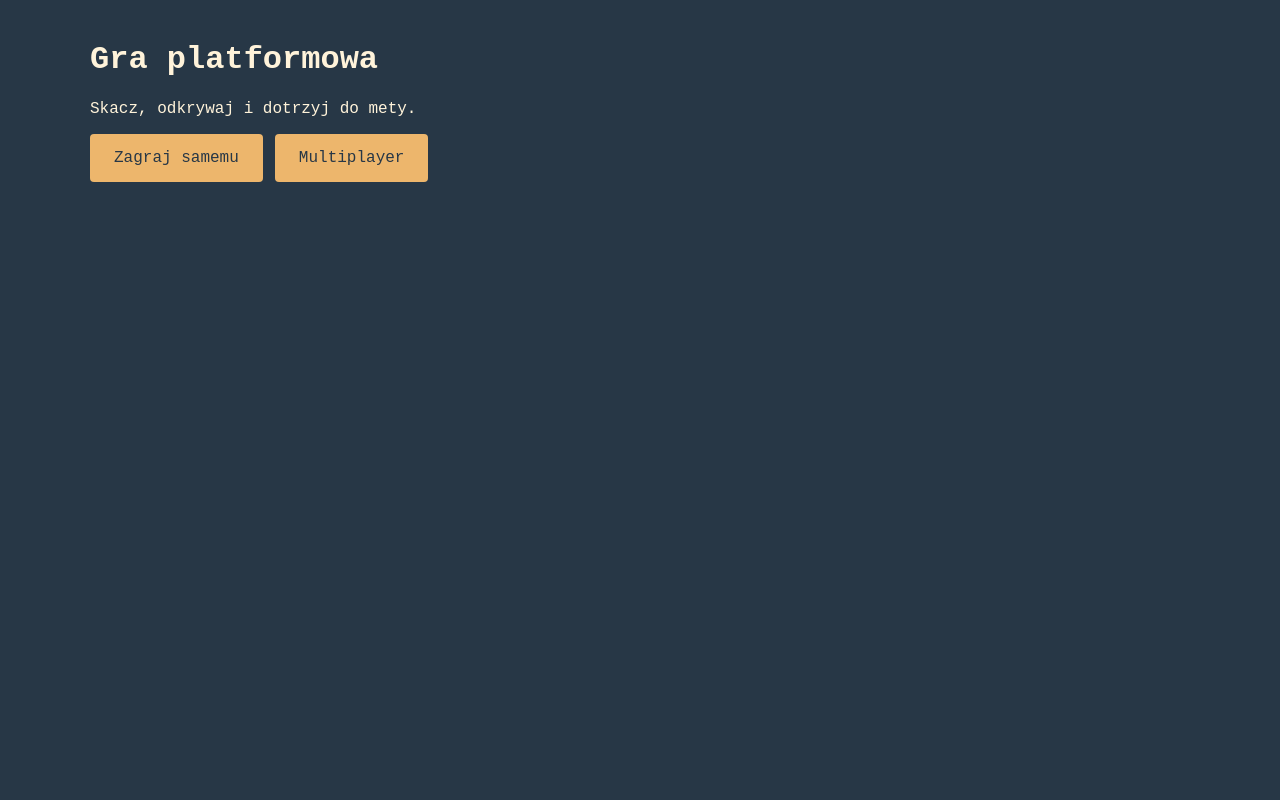
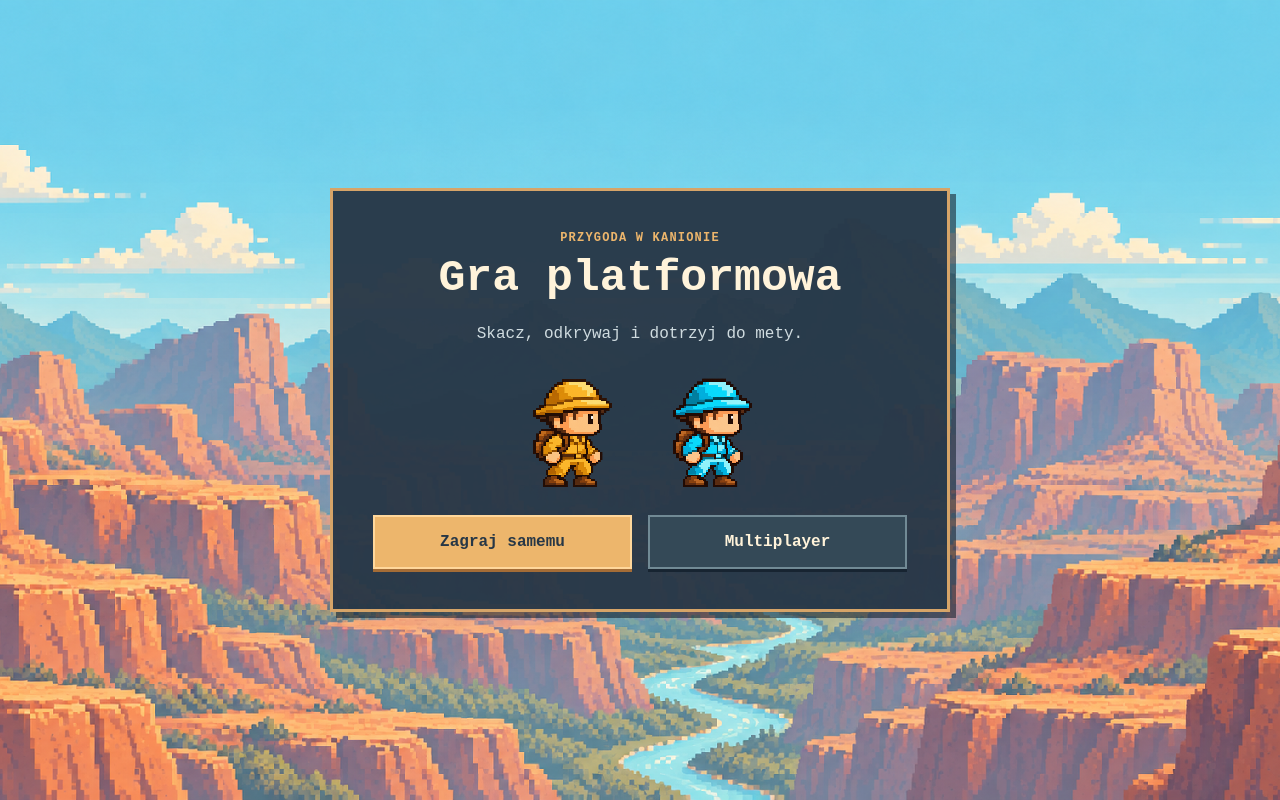
Before and after one commit to wtswistak/hophop, a React (Vite) app in the folder apps/web/: page / in a window 1280 px wide. Built offline with nearby package versions, Linux system fonts and the light colour scheme.

Commit message:
feat(web): style menu and lobbies with pixel canyon theme

```diff
--- a/apps/web/src/App.tsx
+++ b/apps/web/src/App.tsx
@@ -25,12 +25,11 @@ export function App() {
   return (
     <main
       className={
-        screen === 'local' || typeof screen === 'object' ? 'playing' : undefined
+        screen === 'local' || typeof screen === 'object'
+          ? 'playing'
+          : 'menu-screen'
       }
     >
-      {typeof screen === 'string' && screen !== 'local' && (
-        <h1>Gra platformowa</h1>
-      )}
       {screen === 'home' && (
         <HomeMenu
           onLocal={() => setScreen('local')}
--- a/apps/web/src/components/HomeMenu.tsx
+++ b/apps/web/src/components/HomeMenu.tsx
@@ -1,3 +1,6 @@
+import goldExplorer from '../game/assets/explorer-gold.png';
+import blueExplorer from '../game/assets/explorer-blue.png';
+
 export function HomeMenu({
   onLocal,
   onMultiplayer,
@@ -6,12 +9,20 @@ export function HomeMenu({
   onMultiplayer: () => void;
 }) {
   return (
-    <>
-      <p>Skacz, odkrywaj i dotrzyj do mety.</p>
+    <section className="menu-panel home-menu" aria-labelledby="home-title">
+      <p className="menu-eyebrow">Przygoda w kanionie</p>
+      <h1 id="home-title">Gra platformowa</h1>
+      <p className="menu-intro">Skacz, odkrywaj i dotrzyj do mety.</p>
+      <div className="menu-explorers" aria-hidden="true">
+        <img src={goldExplorer} alt="" width={128} height={128} />
+        <img src={blueExplorer} alt="" width={128} height={128} />
+      </div>
       <div className="menu-actions">
         <button onClick={onLocal}>Zagraj samemu</button>
-        <button onClick={onMultiplayer}>Multiplayer</button>
+        <button className="button-secondary" onClick={onMultiplayer}>
+          Multiplayer
+        </button>
       </div>
-    </>
+    </section>
   );
 }
--- a/apps/web/src/main.tsx
+++ b/apps/web/src/main.tsx
@@ -2,6 +2,7 @@ import { StrictMode } from 'react';
 import { createRoot } from 'react-dom/client';
 import { App } from './App';
 import './styles.css';
+import './menu.css';
 const root = document.getElementById('root');
 if (!root) throw new Error('Missing root element');
 createRoot(root).render(
--- /dev/null
+++ b/apps/web/src/menu.css
@@ -0,0 +1,277 @@
+main.menu-screen,
+main.playing:has(.session-status--waiting) {
+  position: relative;
+  isolation: isolate;
+  box-sizing: border-box;
+  min-height: 100dvh;
+}
+main.menu-screen::before,
+main.playing:has(.session-status--waiting)::before {
+  content: '';
+  position: fixed;
+  inset: 0;
+  z-index: -1;
+  background: #273746 url('./game/assets/canyon-background.png') center / cover;
+  image-rendering: pixelated;
+}
+main.menu-screen {
+  max-width: 920px;
+  display: flex;
+  align-items: center;
+  justify-content: center;
+}
+.menu-panel {
+  box-sizing: border-box;
+  width: 100%;
+  padding: clamp(20px, 4vw, 40px);
+  background: #273746f5;
+  border: 3px solid #d6a468;
+  box-shadow: 6px 6px 0 #17243199;
+}
+.menu-panel h1 {
+  margin: 8px 0 16px;
+  font-size: clamp(1.8rem, 5vw, 2.8rem);
+  line-height: 1.15;
+  text-wrap: balance;
+}
+.menu-panel h2 {
+  margin: 0;
+  font-size: 1.1rem;
+}
+.menu-eyebrow {
+  margin: 0;
+  color: #edb66c;
+  font-size: 0.75rem;
+  font-weight: bold;
+  letter-spacing: 0.1em;
+  text-transform: uppercase;
+}
+.menu-intro {
+  margin: 0;
+  color: #d0dce0;
+  line-height: 1.65;
+  max-width: 56ch;
+}
+.menu-panel button {
+  border: 2px solid #ffd79b;
+  border-radius: 0;
+  font-weight: bold;
+  box-shadow: 0 3px 0 #a46c36;
+}
+.menu-panel .button-secondary,
+.game-header .button-secondary {
+  background: #344957;
+  color: #fff3da;
+  border-color: #718a95;
+  box-shadow: 0 3px 0 #172431;
+}
+@media (hover: hover) {
+  .menu-panel button:not(:disabled):hover {
+    background: #ffd79b;
+    color: #273746;
+  }
+}
+.menu-panel button:not(:disabled):active {
+  box-shadow: none;
+  transform: translateY(2px);
+}
+.menu-panel input:focus-visible {
+  outline: 3px solid #fff3da;
+  outline-offset: 3px;
+}
+.home-menu {
+  max-width: 620px;
+  text-align: center;
+}
+.home-menu .menu-intro {
+  margin-inline: auto;
+}
+.menu-explorers {
+  display: flex;
+  justify-content: center;
+  gap: 12px;
+  margin: 20px 0;
+}
+.menu-explorers img,
+.lobby-players img {
+  image-rendering: pixelated;
+  object-fit: contain;
+}
+.home-menu .menu-actions {
+  display: grid;
+  grid-template-columns: repeat(2, minmax(0, 1fr));
+  gap: 16px;
+}
+.home-menu .menu-actions button {
+  padding: 16px 12px;
+}
+.lobby-heading,
+.lobby-list-heading {
+  display: flex;
+  align-items: center;
+  justify-content: space-between;
+  gap: 16px;
+  flex-wrap: wrap;
+}
+.lobby-heading h1 {
+  margin-bottom: 0;
+}
+.lobby-browser > .menu-intro {
+  margin-top: 20px;
+}
+.lobby-setup {
+  display: flex;
+  align-items: center;
+  gap: 24px;
+  flex-wrap: wrap;
+  padding: 24px 0;
+}
+.lobby-setup .nickname-field {
+  flex: 1;
+  min-width: min(220px, 100%);
+  margin: 0;
+}
+.lobby-setup input {
+  width: 100%;
+}
+.field-hint {
+  color: #b3c7d0;
+  font-size: 0.8rem;
+  line-height: 1.5;
+}
+.lobby-list-heading {
+  padding-top: 24px;
+  border-top: 1px solid #718a95;
+}
+.lobby-browser .lobby-list {
+  margin: 16px 0 0;
+}
+.lobby-browser .lobby-list li {
+  margin: 0;
+  padding: 16px 0;
+  border-bottom: 1px solid #506876;
+}
+.lobby-room {
+  display: flex;
+  flex-direction: column;
+  gap: 6px;
+  min-width: 0;
+  overflow-wrap: anywhere;
+}
+.lobby-room > span {
+  color: #b3c7d0;
+  font-size: 0.8rem;
+}
+.lobby-empty {
+  padding: 24px 0;
+  margin: 0;
+  color: #b3c7d0;
+  line-height: 1.65;
+}
+.lobby-feedback {
+  padding: 16px;
+  margin: 20px 0;
+  background: #344957;
+  border-left: 3px solid #edb66c;
+  line-height: 1.65;
+}
+.menu-panel [role='alert'] {
+  color: #ffd1ba;
+  border-color: #e99e7f;
+}
+main.playing:has(.session-status--waiting) {
+  height: auto;
+  max-width: 920px;
+}
+main.playing:has(.session-status--waiting) .game-header p {
+  display: none;
+}
+.session-status--waiting.menu-panel {
+  display: block;
+  overflow: visible;
+  flex-shrink: 0;
+  margin-block: auto;
+  font-size: 1rem;
+}
+.session-status--waiting .menu-heading {
+  margin-bottom: 24px;
+}
+.session-status--waiting .menu-intro {
+  margin-top: 16px;
+}
+.session-status--waiting > label {
+  display: flex;
+  align-items: center;
+  flex-wrap: wrap;
+  gap: 12px;
+}
+.session-status--waiting input {
+  width: 170px;
+  min-height: 44px;
+  margin: 0;
+  padding: 8px;
+}
+.session-status--waiting > [role='status'],
+.session-status--waiting > [role='alert'] {
+  margin-top: 16px;
+  line-height: 1.65;
+}
+.session-status--waiting .lobby-players {
+  display: grid;
+  grid-template-columns: repeat(2, minmax(0, 1fr));
+  gap: 20px;
+  margin: 24px 0;
+}
+.session-status--waiting .lobby-players li {
+  display: flex;
+  align-items: center;
+  gap: 12px;
+  min-width: 0;
+  margin: 0;
+  padding-block: 16px;
+  border-block: 1px solid #718a95;
+}
+.lobby-player-details {
+  display: flex;
+  flex-direction: column;
+  gap: 6px;
+  min-width: 0;
+  overflow-wrap: anywhere;
+}
+.lobby-players img {
+  flex-shrink: 0;
+}
+.player-readiness {
+  color: #edb66c;
+  font-size: 0.8rem;
+}
+.player-readiness--ready {
+  color: #99e0db;
+}
+.session-status--waiting .lobby-player-empty {
+  flex-direction: column;
+  justify-content: center;
+  align-items: flex-start;
+}
+@media (max-width: 540px) {
+  .home-menu .menu-actions,
+  .session-status--waiting .lobby-players {
+    grid-template-columns: 1fr;
+  }
+  .lobby-setup > button {
+    width: 100%;
+  }
+  .menu-explorers img {
+    width: 100px;
+    height: 100px;
+  }
+}
+@media (max-height: 500px) and (min-width: 541px) {
+  .home-menu .menu-explorers {
+    margin: 8px 0;
+  }
+  .home-menu .menu-explorers img {
+    width: 80px;
+    height: 80px;
+  }
+}
--- a/apps/web/src/network/MultiplayerStatus.tsx
+++ b/apps/web/src/network/MultiplayerStatus.tsx
@@ -1,5 +1,7 @@
 import { useSyncExternalStore } from 'react';
 import type { MultiplayerSession } from './MultiplayerSession';
+import goldExplorer from '../game/assets/explorer-gold.png';
+import blueExplorer from '../game/assets/explorer-blue.png';
 
 export function MultiplayerStatus({
   session,
@@ -10,8 +12,23 @@ export function MultiplayerStatus({
   const own = status.lobby.players.find(
     (player) => player.sessionId === session.sessionId,
   );
+  const waiting = status.lobby.phase !== 'playing';
   return (
-    <section className="session-status" aria-label="Lobby">
+    <section
+      className={`session-status${waiting ? ' session-status--waiting menu-panel' : ''}`}
+      aria-label="Lobby"
+    >
+      {waiting && (
+        <header className="menu-heading">
+          <p className="menu-eyebrow">Wspólna przygoda</p>
+          <h1>Lobby</h1>
+          <p className="menu-intro">
+            {status.lobby.phase === 'waiting'
+              ? 'Zaznacz gotowość, gdy chcesz rozpocząć grę.'
+              : 'Przygotowujemy wspólną planszę.'}
+          </p>
+        </header>
+      )}
       <label>
         Kod lobby{' '}
         <input
@@ -28,26 +45,52 @@ export function MultiplayerStatus({
       ) : (
         <>
           <p role="status">Gracze: {status.playerCount}/2</p>
-          {status.lobby.phase !== 'playing' && (
+          {waiting && (
             <>
               <ul className="lobby-players">
                 {status.lobby.players.map((player) => (
                   <li key={player.sessionId}>
-                    P{player.slot} · {player.nickname} ·{' '}
+                    <img
+                      src={
+                        player.sessionId === session.sessionId
+                          ? goldExplorer
+                          : blueExplorer
+                      }
+                      alt=""
+                      width={80}
+                      height={80}
+                    />
+                    <div className="lobby-player-details">
+                      <span className="field-hint">
+                        P{player.slot}
+                        {player.sessionId === session.sessionId ? ' · Ty' : ''}
+                      </span>
+                      <strong>{player.nickname}</strong>
+                      <span
+                        className={`player-readiness${player.ready ? ' player-readiness--ready' : ''}`}
+                      >
                         {player.ready ? 'Gotowy' : 'Niegotowy'}
+                      </span>
+                    </div>
                   </li>
                 ))}
+                {status.playerCount < 2 && (
+                  <li className="lobby-player-empty">
+                    <strong>Wolne miejsce</strong>
+                    <span className="field-hint">
+                      Czekasz na drugiego gracza
+                    </span>
+                  </li>
+                )}
               </ul>
               {status.lobby.phase === 'waiting' && (
-                <>
                 <button
                   onClick={() => session.setReady(!own?.ready)}
                   disabled={!own}
+                  aria-pressed={own?.ready ?? false}
                 >
                   {own?.ready ? 'Cofnij gotowość' : 'Gotowy'}
                 </button>
-                  {status.playerCount < 2 && <p>Czekasz na drugiego gracza</p>}
-                </>
               )}
               {status.lobby.phase === 'loading' && (
                 <p role="status">Wczytywanie gry…</p>
```
Also changed, not shown: apps/web/src/lobby/LobbyBrowser.tsx (+66 -34 lines). Lines whose indentation alone changed are shown as unchanged.
